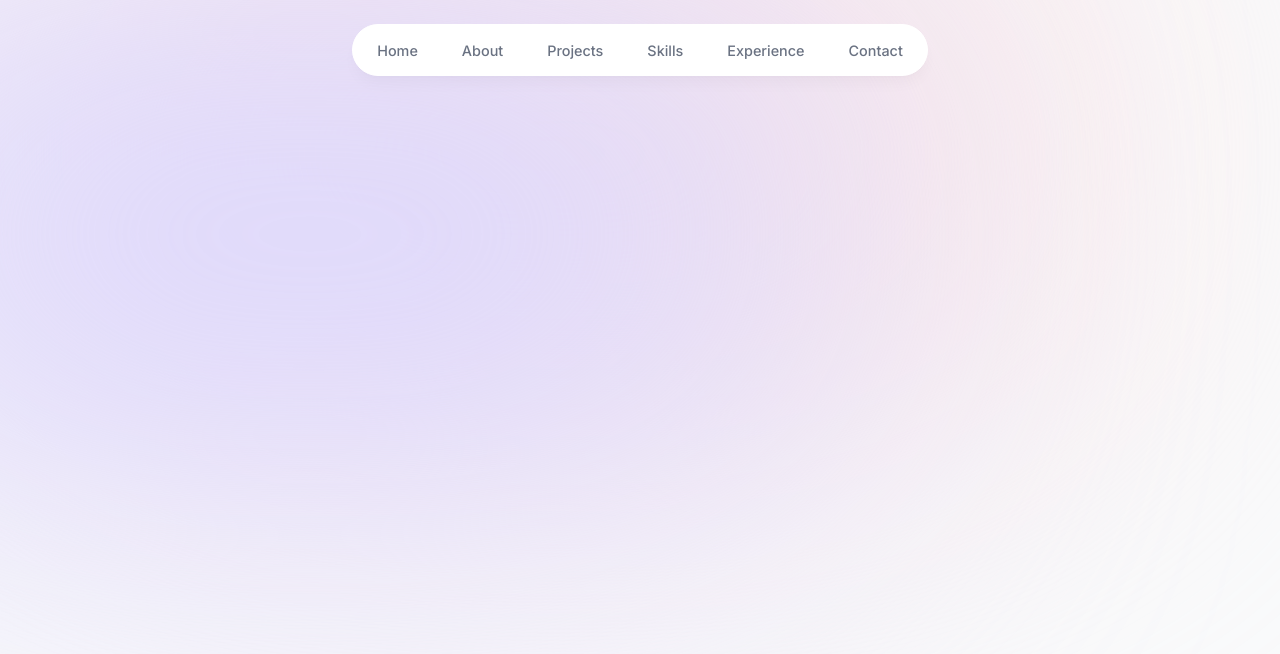
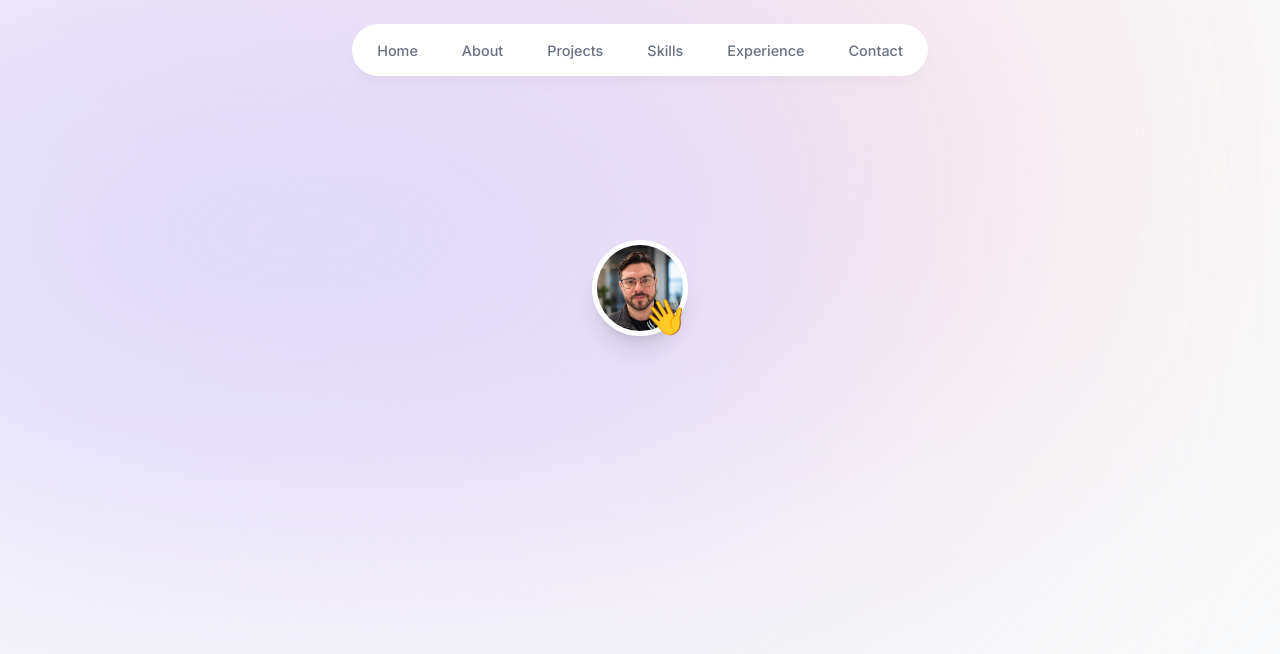
Before and after one commit to JaggerLaw/nextportfolio, a Next.js app: page / in a window 1280 px wide. Shown: the top 654 px of the page. Built offline with nearby package versions, Linux system fonts and the light colour scheme.

Commit message:
added professional headshot, and styling

```diff
--- a/app/layout.tsx
+++ b/app/layout.tsx
@@ -18,7 +18,8 @@
   return (
     <html lang="en">
       <body
-        className={`${inter.className} bg-gray-50 text-gray-950 relative h-[5000px]`}
+        className={`${inter.className} bg-gray-50 text-gray-950
+        relative h-[5000px] pt-28 sm:pt-36`}
       >
         <div className="bg-[#fbe2e3] absolute top-[-6rem] -z-10 right-[11rem] h-[31.25rem] w-[31.25rem] rounded-full blur-[10rem] sm:w-[68.75rem]"></div>
         <div className="bg-[#dbd7fe] absolute top-[-1rem] -z-10 left-[-35rem] h-[31.25rem] w-[50rem] rounded-full blur-[10rem] sm:w-[68.75rem] md:left-[-33rem] lg:left-[-28rem] xl:left-[-15rem] 2xl:left-[-5rem]"></div>
--- a/app/page.tsx
+++ b/app/page.tsx
@@ -1,9 +1,11 @@
 import Header from "@/components/header";
+import Intro from "@/components/intro";
 
 export default function Home() {
   return (
     <main className="flex min-h-screen flex-col items-center justify-between p-24">
       {/* <Header /> */}
+      <Intro />
     </main>
   );
 }
--- /dev/null
+++ b/components/intro.tsx
@@ -0,0 +1,30 @@
+"use client";
+
+import Image from "next/image";
+import React from "react";
+import { motion } from "framer-motion";
+
+export default function Intro() {
+  return (
+    <section>
+      <div className="flex items-center justify-center">
+        <div className="relative">
+          <motion.div
+            initial={{ opacity: 0, scale: 0 }}
+            animate={{ opacity: 1, scale: 1 }}
+          >
+            <Image
+              src="/Headshot2.png"
+              width="192"
+              height="192"
+              priority={true}
+              alt="Jake Gardner Portrait"
+              className="h-24 w-24 rounded-full object-cover border-[0.35rem] border-white shadow-xl"
+            />
+          </motion.div>
+          <span className="absolute bottom-0 right-0  text-4xl">👋</span>
+        </div>
+      </div>
+    </section>
+  );
+}
--- a/next.config.js
+++ b/next.config.js
@@ -1,4 +1,15 @@
+const { hostname } = require("node:os");
+
 /** @type {import('next').NextConfig} */
-const nextConfig = {}
+const nextConfig = {
+  images: {
+    remotePatterns: [
+      {
+        protocol: "https",
+        hostname: "",
+      },
+    ],
+  },
+};
 
-module.exports = nextConfig
+module.exports = nextConfig;
```
Also changed, not shown: public/Headshot2.png (added).
